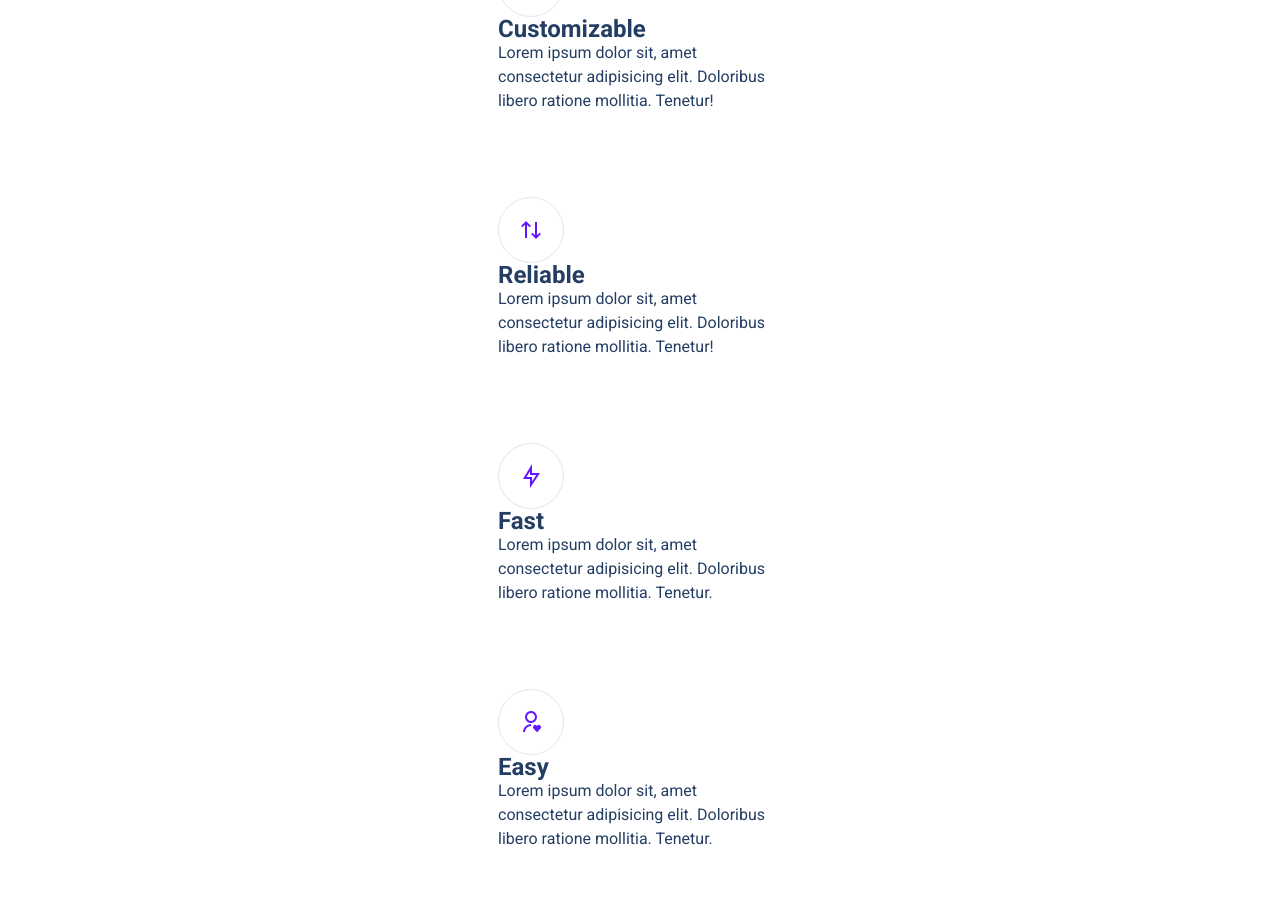
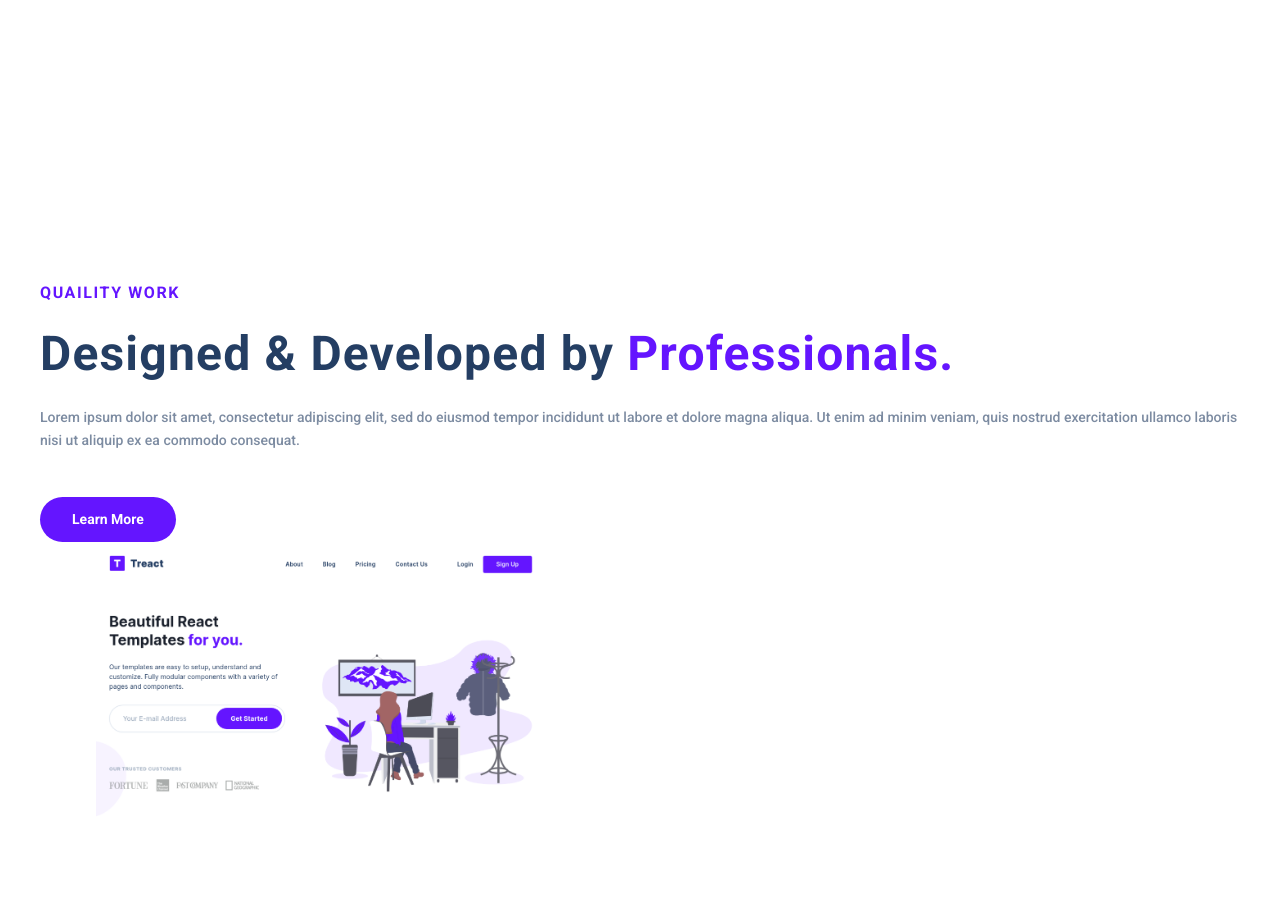
Before and after one commit to joshroundy/Wk-2-final-project, a plain HTML site: page Index.HTML in a window 1280 px wide. Shown: the part 1411-2317 px from the top of the page. Drawn offline with Linux system fonts and the light colour scheme.

Commit message:
commit 8

```diff
--- a/Index.HTML
+++ b/Index.HTML
@@ -71,6 +71,7 @@
     </div>
   </section>
     <section id="features">
+      <div class="container">
       <div class="features__wrapper">
         <div class="section__tag">
           <h4><span class="purple">Features</span></h4>
@@ -138,6 +139,22 @@
           </div>
         </div>
       </div>
+    </div>
+    </section>
+    <section id="quality">
+      <div class="container">
+        <div class="row">
+          <div class="quaility__decription">
+            <div class="section__tag">QUAILITY WORK</div>
+            <h2 class="section__title">Designed & Developed by <span class="purple">Professionals.</span></h2>
+            <p class="section__para">Lorem ipsum dolor sit amet, consectetur adipiscing elit, sed do eiusmod tempor incididunt ut labore et dolore magna aliqua. Ut enim ad minim veniam, quis nostrud exercitation ullamco laboris nisi ut aliquip ex ea commodo consequat.</p>
+            <button class="btn">Learn More</button>
+          </div>
+            <figure class="quality__img--wrapper">
+              <img src="assets/hero-screenshot-1.40a097b525c2f8c9808e.png" alt="quality__img">
+            </figure>
+        </div>
+      </div>
     </section>
   </body>
 </html>
--- a/style.css
+++ b/style.css
@@ -170,6 +170,10 @@ img {
 
  */
 
+ .container {
+   padding: 96px 0;
+ }
+
  .features__wrapper {
    display: flex;
    flex-direction: column;
@@ -187,22 +191,29 @@ img {
 }
 
 .feature {
-   max-width: 300px;
+   display: flex;
+   max-width: 1200px;
+   flex-wrap: wrap;
    justify-content: center;
 }
 
 .feature__list {
    display: flex;
-   flex-wrap: wrap;
+   max-width: 400px;
    padding: 32px 8px;
    margin: 0 16;
 }
 
 .feature__img--wrapper {
    display: flex;
-   padding: 20px;
-   border: 1px solid #e5e5eb;
+}
+
+.feature__img {
    border-radius: 500px;
+   border: solid 1px #e5e7eb;;
+   padding: 12px;
+   width: 50px;
+   height: 50px;
 }
 
 .feature__list--text {
@@ -210,7 +221,98 @@ img {
    line-height: 1;
 }
 
-.feature__list--para {
-   margin-top: 4px;
-   line-height: 2;
+.feature__para {
+    margin-top: 16px;
+    font-size: 16px;
+    max-width: calc(100/ 3);
+    color: rgb(124, 139, 161);
+    line-height: 2;
+    font-weight: 500;
 }
+
+/*
+
+QUALITY
+
+*/
+
+.container {
+   padding: 96px 0;
+ }
+
+ .row {
+   width: 100%;
+   max-width: 1200px;
+   margin: 0 auto;
+   display: flex;
+   flex-direction: column;
+ }
+
+ .section__tag {
+   font-size: 16px;
+   color: #6415ff;
+   letter-spacing: 1.6px;
+   font-weight: 700;
+   text-transform: uppercase;
+ }
+
+ .section__title {
+    font-size: 48px;
+    font-weight: 900;
+    color: rgb(36, 62, 99);
+    line-height: 1.5;
+    margin: 16px 0;
+    letter-spacing: 0.025em;
+}
+
+.section__para {
+   font-size: 14px;
+   font-weight: 500;
+   color: #7c8ba1;
+   line-height: 1.625;
+}
+
+p {
+   display: block;
+   margin-block-start: 1em;
+   margin-block-end: 1em;
+   margin-inline-start: 0px;
+   margin-inline-end: 0px;
+   unicode-bidi: isolate;
+}
+
+.btn {
+    margin-top: 32px;
+    background-color: #6415ff;
+    padding: 12px 32px;
+    border: none;
+    border-radius: 500px;
+    font-size: 14px;
+    color: #fff;
+    font-weight: bold;
+    transition: all 300ms;
+    line-height: 1.5;
+}
+
+button {
+   cursor: pointer;
+   border: none;
+}
+
+.quality__img--wrapper {
+   width: 100%;
+   max-width: 448px;
+   border-radius: 4px;
+   position: relative;
+   margin: 0 56px;
+   z-index: 2;
+   display: flex;
+}
+
+.quality__img {
+   z-index: 1;
+}
+
+img {
+   width: 100%;
+}
```
